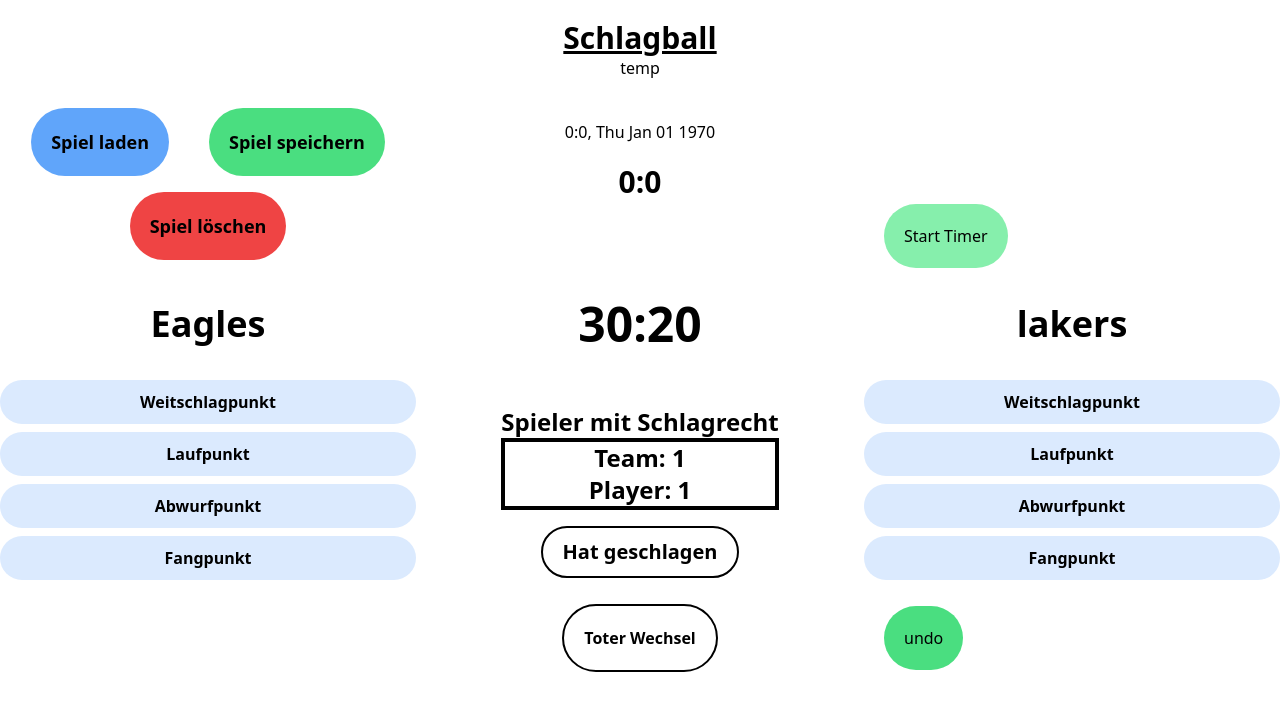
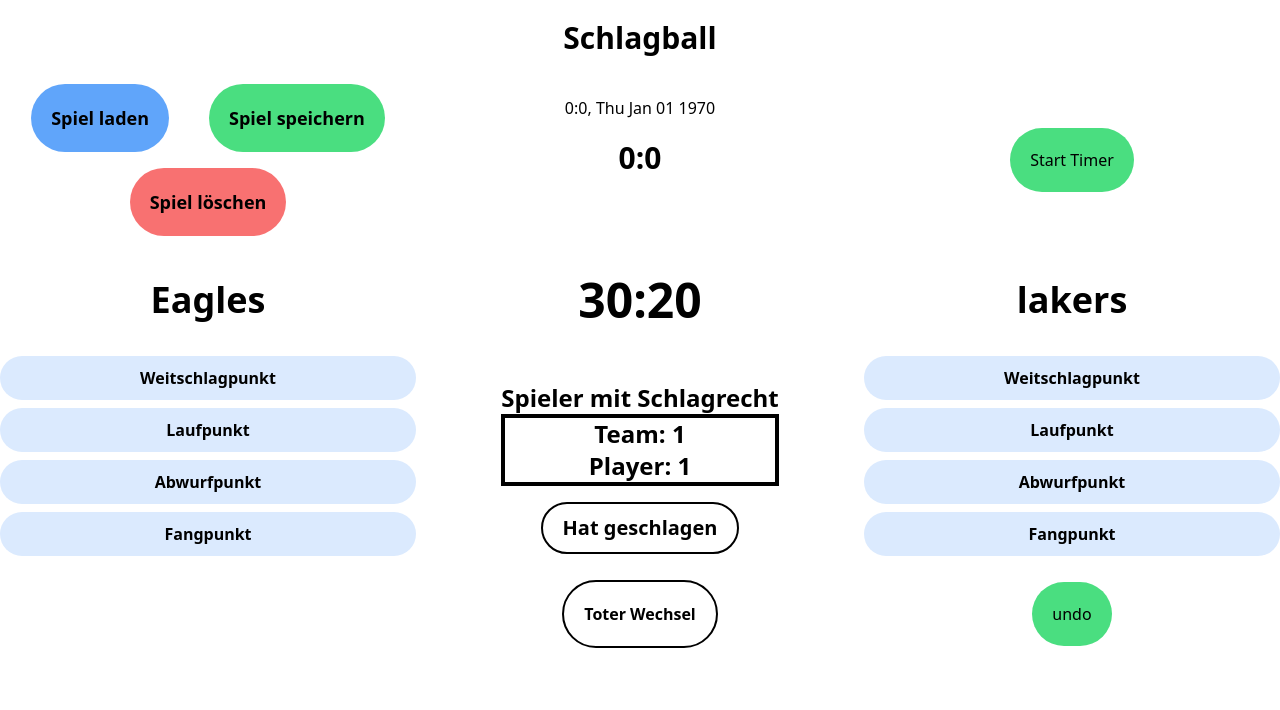
Before and after one commit to Colindustrys/schlagballfrontend, a Next.js app: page /game in a window 1280 px wide. Shown: the top 710 px of the page. Built offline with nearby package versions, Linux system fonts and the light colour scheme.

Commit message:
bissi css

```diff
--- a/app/game/page.tsx
+++ b/app/game/page.tsx
@@ -251,8 +251,7 @@
   return (
     <div>
       <header className="text-center my-5">
-            <h1 className="text-3xl font-bold underline text-center">Schlagball</h1>
-            <button onClick={temp}>temp</button>
+            <h1 className="text-3xl font-bold text-center">Schlagball</h1>
       </header>
       <div className="container mx-auto">
         <div className="grid grid-cols-3 gap-4">
@@ -263,7 +262,7 @@
             <div id="timer" className="">
               <TimeLeft json={json} endGameCallback={endGame}/>
             </div>
-            <div className="flex items-end justify-start">
+            <div className="flex items-center justify-center">
               <TimerStartButton json={json} onClickFunction={timerStart}/>
             </div>
             <div id="teamName1" className='text-4xl font-bold p-5 text-center'>
@@ -288,7 +287,7 @@
             <div className=" text-center felx items-center justify-center">
               <button className="bg-white active:bg-blue-200 p-5 px-5 border-black border-2 font-bold rounded-full prevent-select" onClick={toterWechsel}>Toter Wechsel</button>
             </div>
-            <div className="flex items-center justify-left">
+            <div className="flex items-center justify-center">
               <button className="bg-green-400 nice-button" onClick={undo}>undo</button>
             </div>
         </div>
--- a/components/testComponent.tsx
+++ b/components/testComponent.tsx
@@ -12,7 +12,7 @@
     <div className='text-center text-lg font-bold'>
       <button className="bg-blue-400 nice-button my-2" onClick={loadData}>Spiel laden</button>
       <button className="mx-5 bg-green-400 nice-button my-2" onClick={saveData}>Spiel speichern</button>
-      <button className="mx-5 bg-red-500 nice-button my-2" onClick={clearCookies}>Spiel löschen</button>
+      <button className="mx-5 bg-red-400 nice-button my-2" onClick={clearCookies}>Spiel löschen</button>
     </div>
   );
 }
--- a/components/timerStartButton.tsx
+++ b/components/timerStartButton.tsx
@@ -15,7 +15,7 @@
 
     return (
       <div>
-        <button className=' bg-green-300 nice-button' onClick={() => onClickFunction()}>Start Timer</button>
+        <button className=' bg-green-400 nice-button' onClick={() => onClickFunction()}>Start Timer</button>
       </div>
     );
   }
```
